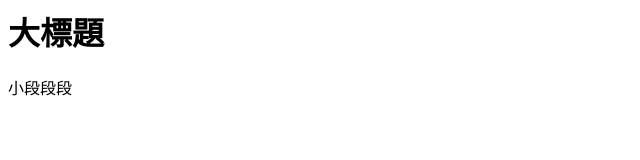
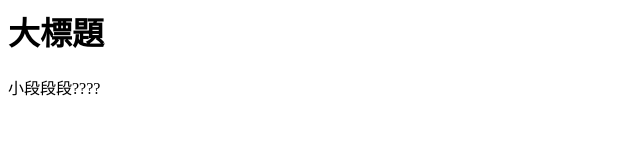
Before and after one commit to AliceChen87651/AliceT, a plain HTML site: page index.html in a window 1280 px wide. Shown: the full height of the page, 0-640 px from the left. Drawn offline with Linux system fonts and the light colour scheme.

Commit message:
Update index.html

```diff
--- a/index.html
+++ b/index.html
@@ -6,7 +6,7 @@
     <body>
 
           <h1>大標題</h1>
-          <P>小段段段</P>
+          <P>小段段段????</P>
 
         </body>
 </thml>
```
